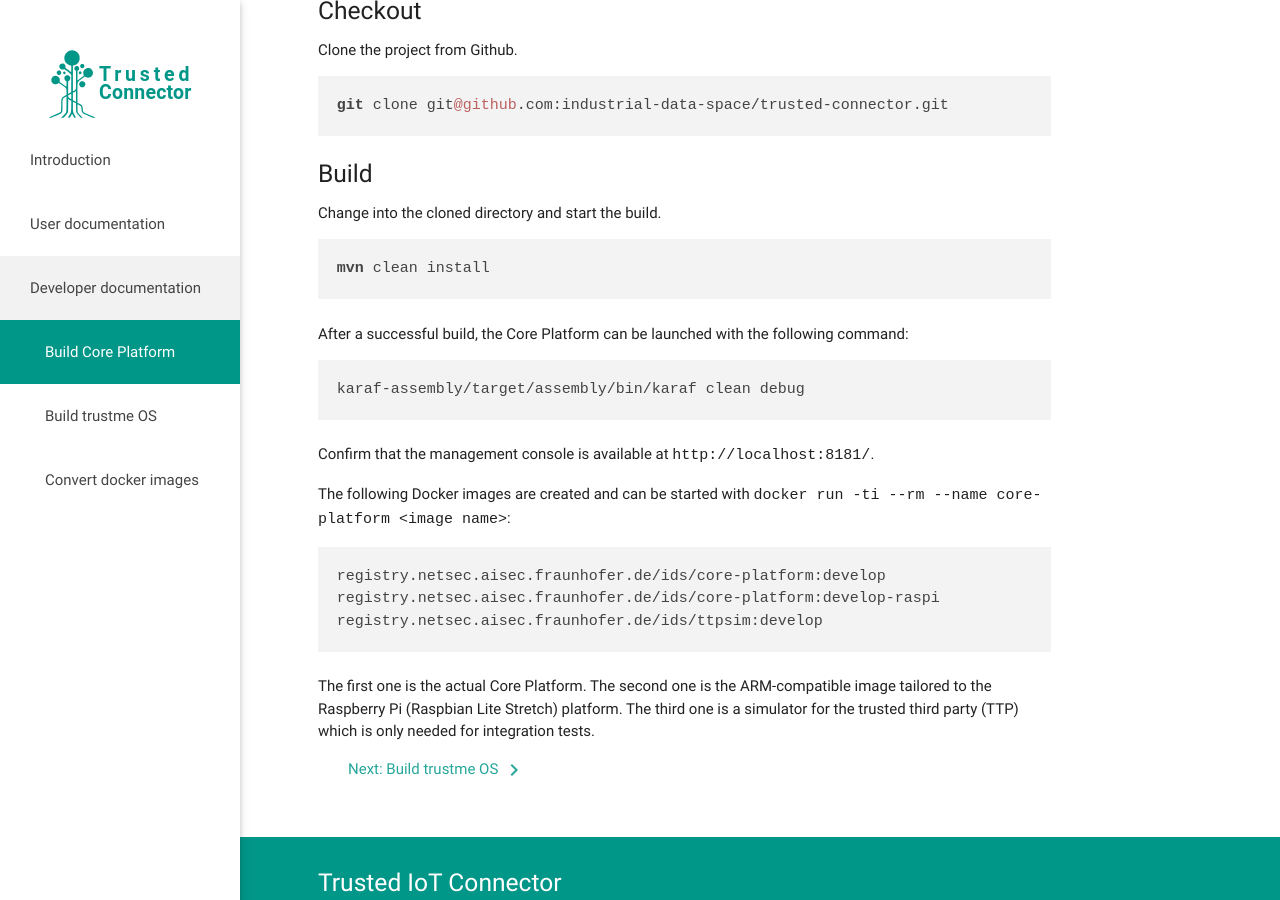
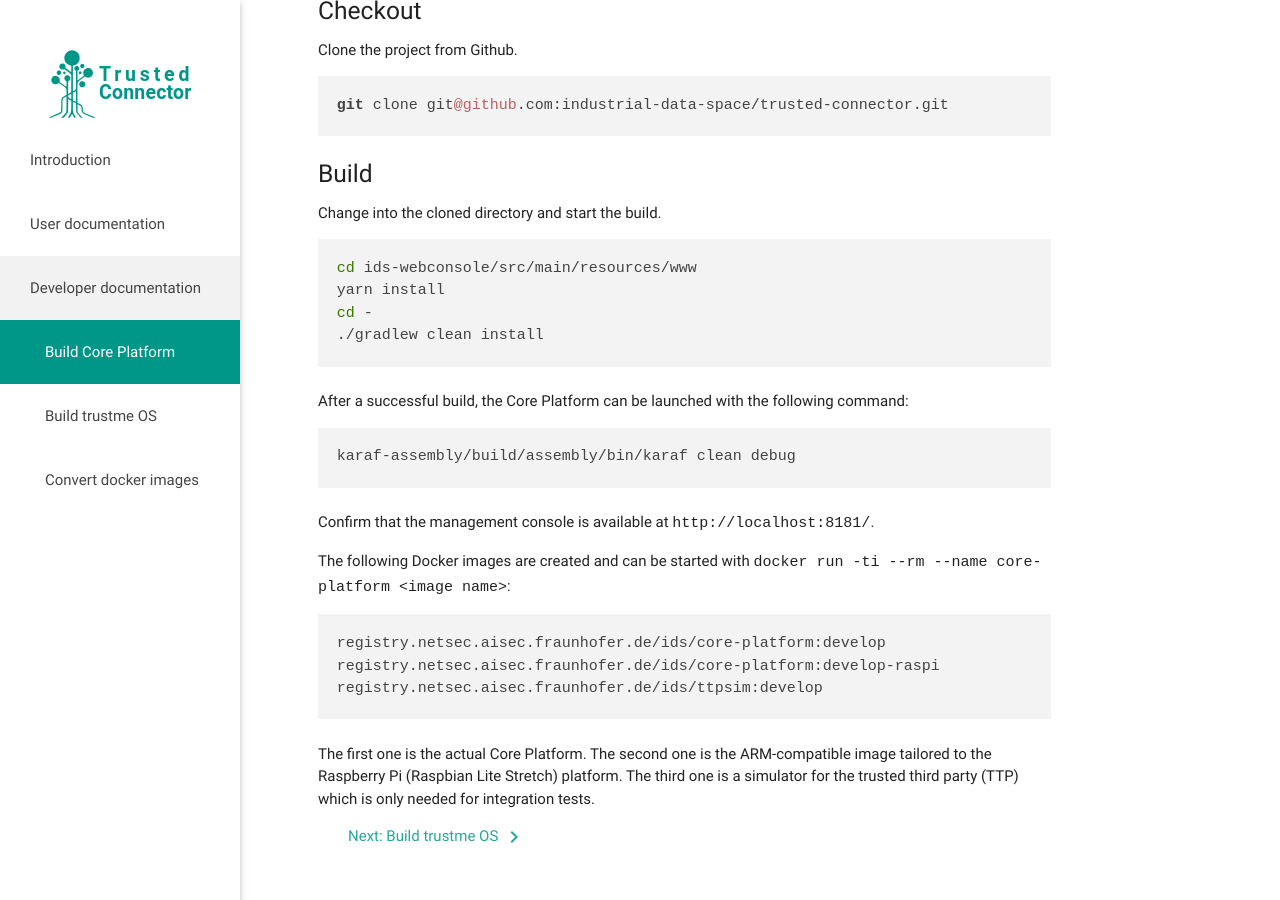
Before and after one commit to industrial-data-space/trusted-connector-documentation, a Jekyll site: the page built from docs/_docs/dev_core.md, in a window 1280 px wide and 900 px high, scrolled down 433 px. Built offline with Jekyll 4.4.1, drawn with Linux system fonts in a browser that asks for light colours.

Commit message:
gradle build for core platform

````diff
--- a/docs/_docs/dev_core.md
+++ b/docs/_docs/dev_core.md
@@ -27,13 +27,16 @@ git clone git@github.com:industrial-data-space/trusted-connector.git
 Change into the cloned directory and start the build.
 
 ```
-mvn clean install
+cd ids-webconsole/src/main/resources/www
+yarn install
+cd -
+./gradlew clean install
 ```
 
 After a successful build, the Core Platform can be launched with the following command:
 
 ```
-karaf-assembly/target/assembly/bin/karaf clean debug
+karaf-assembly/build/assembly/bin/karaf clean debug
 ```
 
 Confirm that the management console is available at `http://localhost:8181/`.
````
